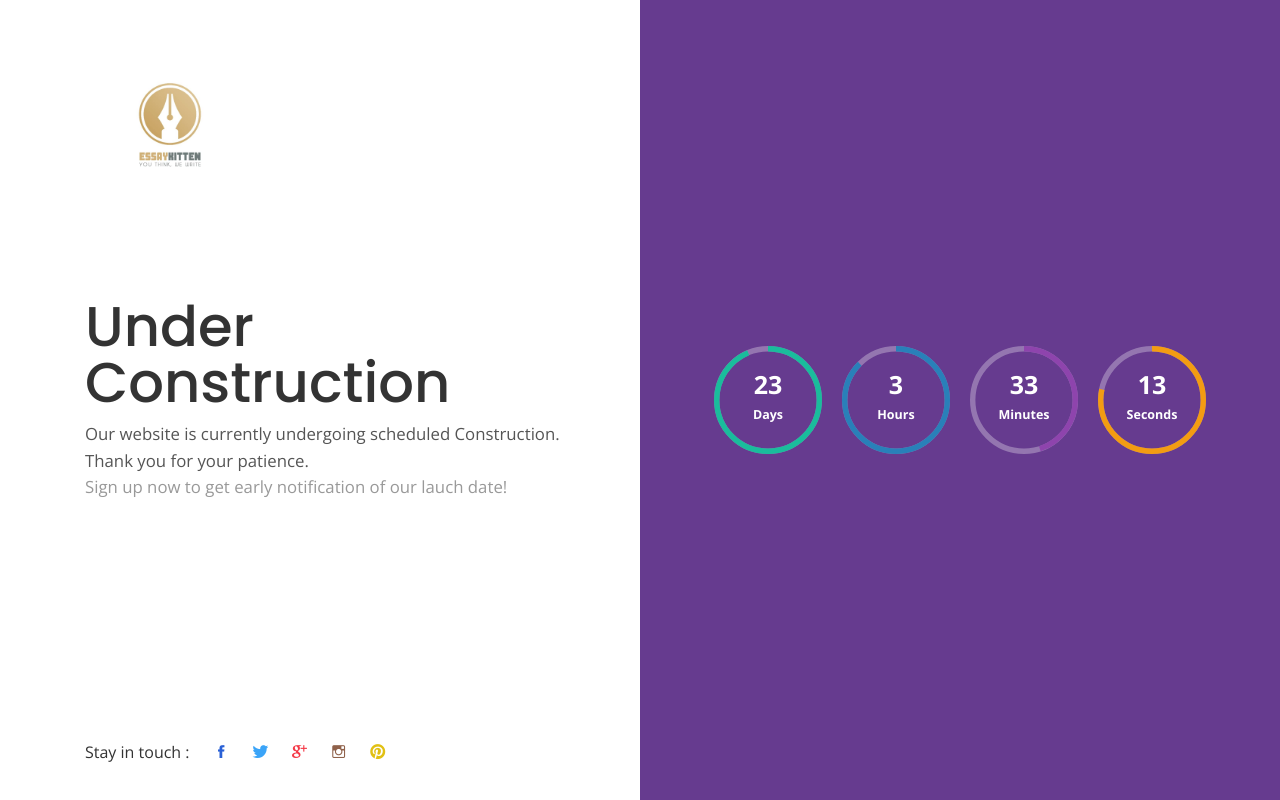
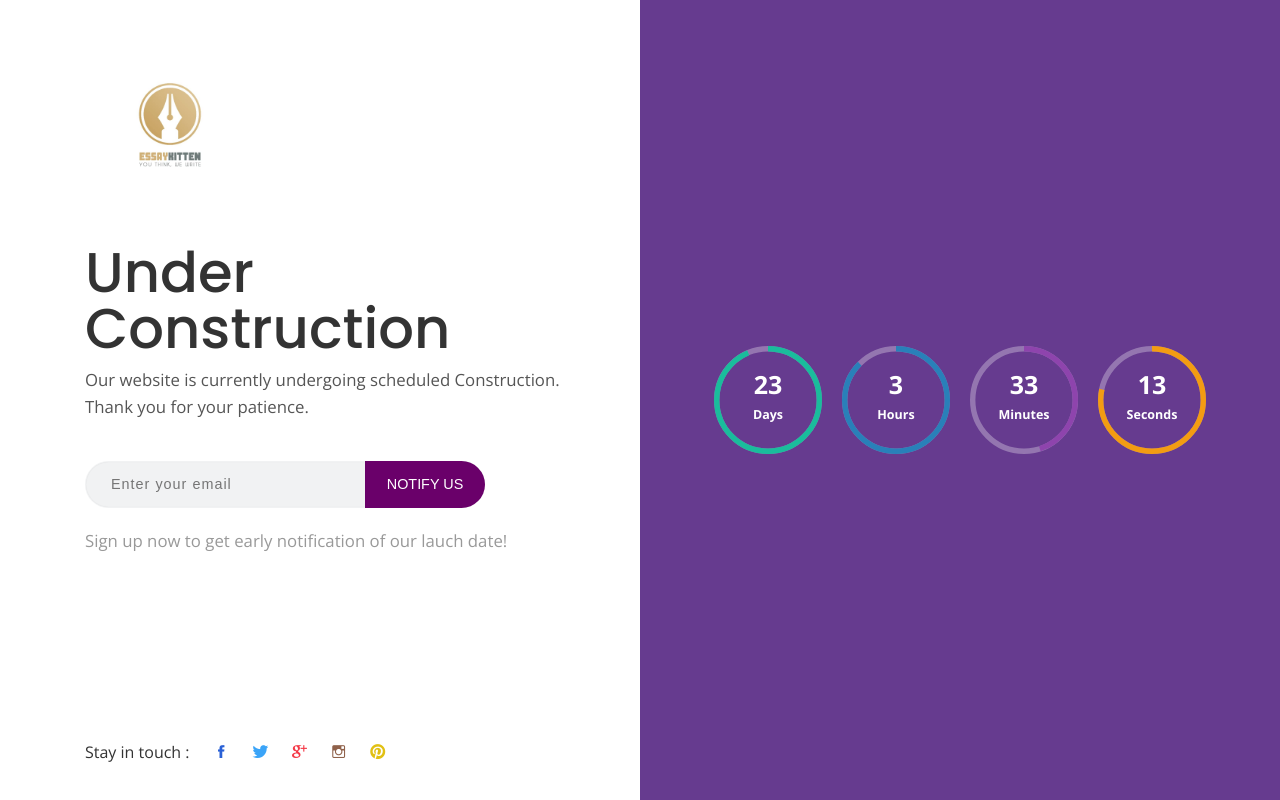
Before and after one commit to Akala200/ess, a PHP site: page / in a window 1280 px wide. Run offline with PHP 8.4, Linux system fonts and the light colour scheme; some web fonts are replaced.

Commit message:
another one

```diff
--- a/01-comming-soon/css/styles.css
+++ b/01-comming-soon/css/styles.css
@@ -125,9 +125,9 @@ b.light-color{ color: #444; }
 
 
 .main-content .email-input-area .submit-btn{ width: 120px; text-align: center; position: absolute; top: 0; bottom: 0; right: 0; font-size: .9em;
-	border-radius: 0 40px 40px 0; transition: all .3s; background: #F84982; color: #fff; }
+	border-radius: 0 40px 40px 0; transition: all .3s; background: #6A006A; color: #fff; }
 
-.main-content .email-input-area .submit-btn:hover{ background: #e40b52; }
+.main-content .email-input-area .submit-btn:hover{ background: #fff; color: #6A006A; }
 
 
 .main-content .post-desc{ color: #999; }
--- /dev/null
+++ b/common-js/form.js
@@ -0,0 +1,8 @@
+
+
+
+$(document).ready(function() {
+    $("form").submit(function() {
+        alert("Email successfully sent");
+    });
+});
--- a/home.html
+++ b/home.html
@@ -42,6 +42,12 @@
 							<p>Our website is currently undergoing scheduled Construction.
 							 Thank you for your patience.</p>
 
+							 <div class="email-input-area">
+								<form method="post">
+									<input class="email-input" name="email" type="text" placeholder="Enter your email"/>
+									<button class="submit-btn" name="submit" type="submit" id="email"><b>NOTIFY US</b></button>
+								</form>
+							</div><!-- email-input-area -->
 
 							<p class="post-desc">Sign up now to get early notification of our lauch date!</p>
 						</div><!-- main-content -->
@@ -80,6 +86,7 @@
 
 	<!-- SCIPTS -->
 
+
 	<script src="common-js/jquery-3.1.1.min.js"></script>
 
 	<script src="common-js/tether.min.js"></script>
@@ -93,6 +100,7 @@
 	<script src="common-js/jquery.throttle.js"></script>
 
 	<script src="common-js/scripts.js"></script>
+	<script src="common-js/form.js"></script>
 
 </body>
 </html>
```
